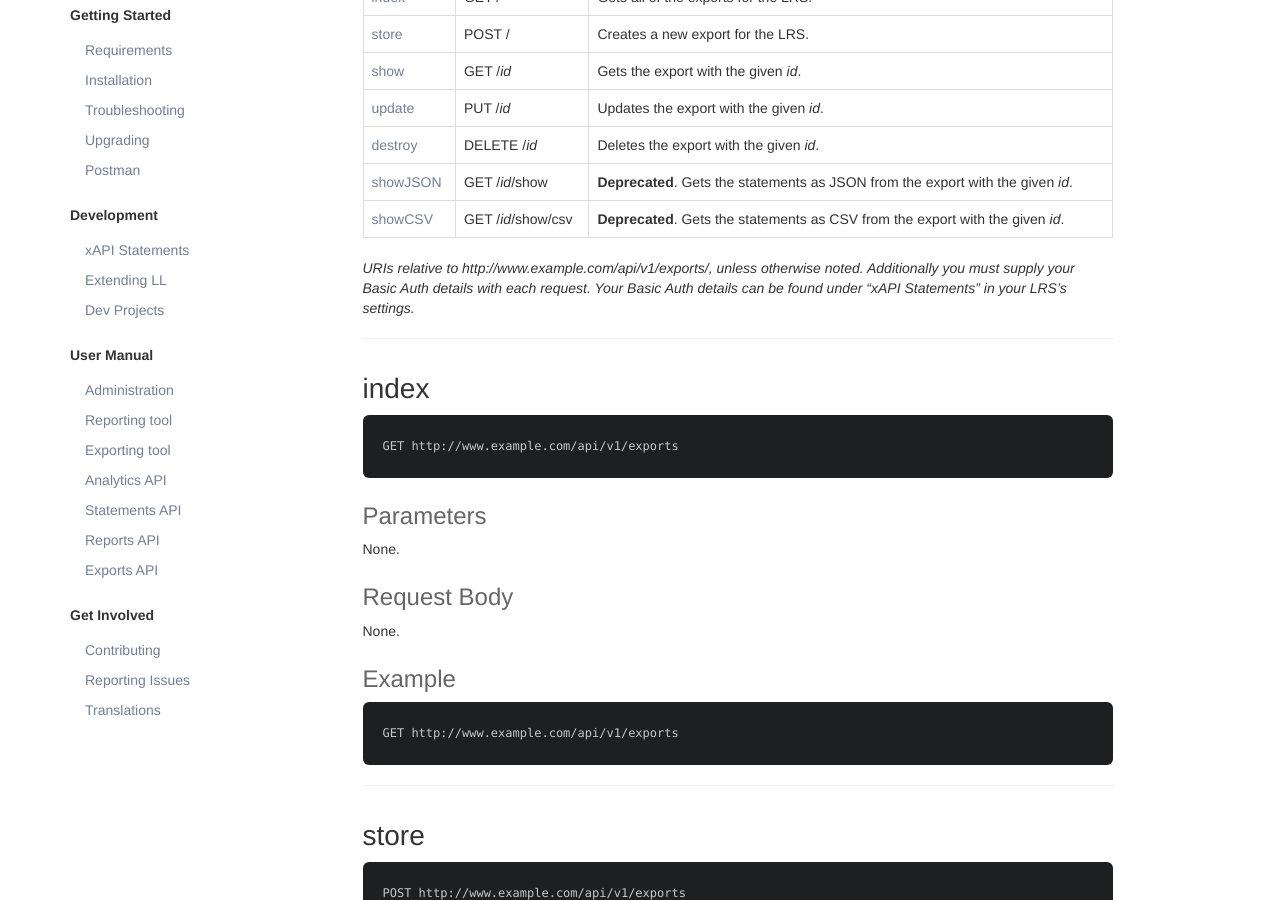
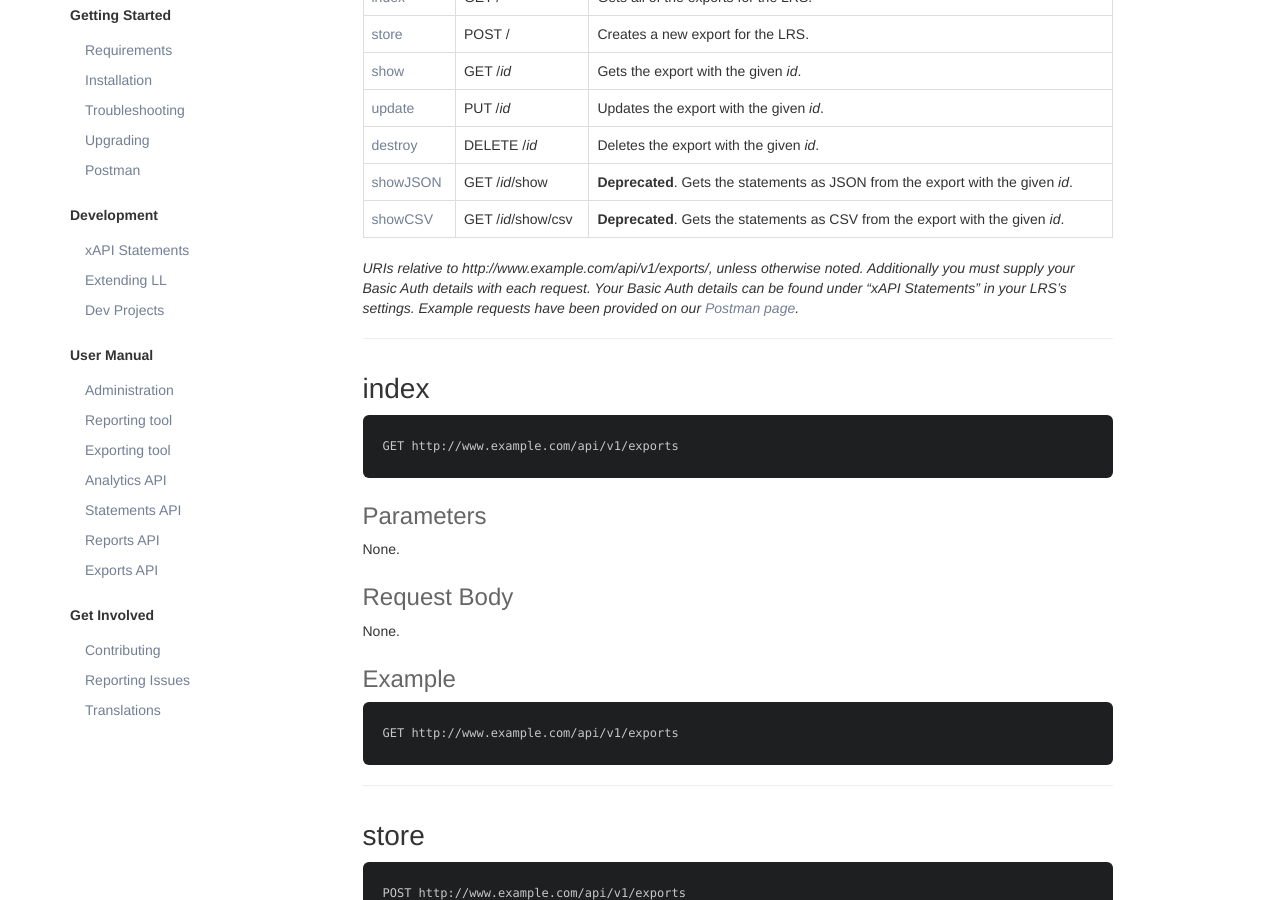
Before and after one commit to LearningLocker/docs, a Jekyll site: the page built from exports_api.md, in a window 1280 px wide and 900 px high, scrolled down 357 px. Built offline with Jekyll 4.4.1, drawn with Linux system fonts in a browser that asks for light colours; nearby versions of some CDN libraries.

Commit message:
Adds link to Postman.

````diff
--- a/exports_api.md
+++ b/exports_api.md
@@ -14,7 +14,7 @@
 [showCSV](#showcsv) | GET /*id*/show/csv | **Deprecated**. Gets the statements as CSV from the export with the given *id*.
 
 
-*URIs relative to http://www.example.com/api/v1/exports/, unless otherwise noted. Additionally you must supply your Basic Auth details with each request. Your Basic Auth details can be found under "xAPI Statements" in your LRS's settings.*
+*URIs relative to http://www.example.com/api/v1/exports/, unless otherwise noted. Additionally you must supply your Basic Auth details with each request. Your Basic Auth details can be found under "xAPI Statements" in your LRS's settings. Example requests have been provided on our [Postman page](/postman).*
 
 ## index
 ```
````
